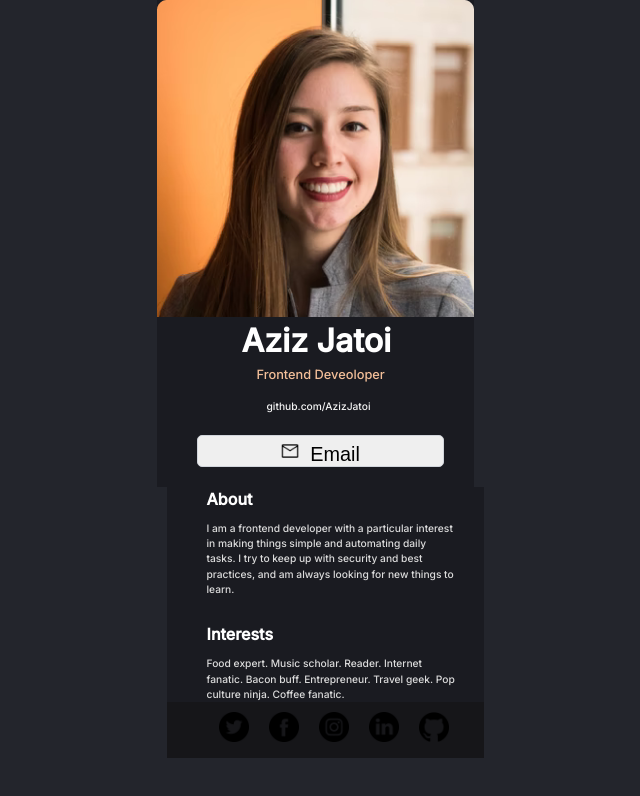
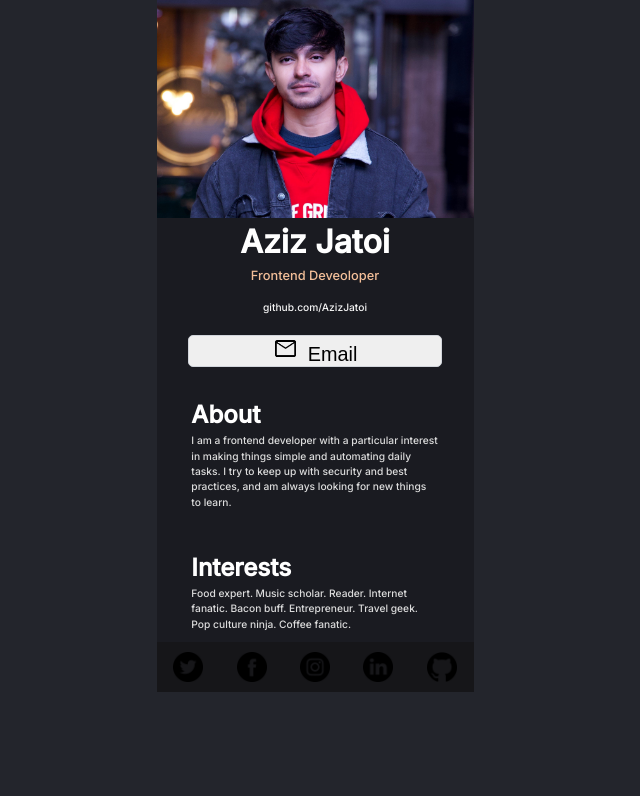
Before and after one commit to AzizJatoi/Digital-Business-Card, a React app: page / in a window 1280 px wide. Shown: the whole page, without its empty margins (325-965 px from the left). Built offline with nearby package versions, Linux system fonts and the light colour scheme.

Commit message:
changes to the img

```diff
--- a/public/index.html
+++ b/public/index.html
@@ -2,7 +2,7 @@
 <html lang="en">
   <head>
     <meta charset="utf-8" />
-    <link rel="icon" href="%PUBLIC_URL%/favicon.ico" />
+    <!-- <link rel="icon" href="%PUBLIC_URL%/favicon.ico" /> -->
     <link href="https://fonts.googleapis.com/css2?family=Inter:wght@500&display=swap" rel="stylesheet">
     <meta name="viewport" content="width=device-width, initial-scale=1" />
     <meta name="theme-color" content="#000000" />
@@ -25,7 +25,7 @@
       work correctly both with client-side routing and a non-root public URL.
       Learn how to configure a non-root public URL by running `npm run build`.
     -->
-    <title>React App</title>
+    <title>Digital Business Card</title>
   </head>
   <body>
     <noscript>You need to enable JavaScript to run this app.</noscript>
--- a/src/App.css
+++ b/src/App.css
@@ -9,96 +9,86 @@ body {
     font-family: 'Inter';
     line-height: 1.5;
 }
+
+img {
+    margin: auto;
+    display: block;
+    width: 100%;
+}
+
+.header, .main-section, footer {
+    width: 100%;
+    max-width: 317px;
+    margin: 0 auto;
+}
 .header {
     background-color: #1A1B21;
-    width: 317px;
-    margin-left: auto;
-    margin-right: auto;
+    text-align: center;
 }
-.info {
-    margin-left: 85px;
-    margin-right: auto;
-    width: 317px;
-    align-items: center;
 
-}
 .profile-photo {
-    width: 317px;
     display: block;
-    margin-left: auto;
-    margin-right: auto;
 }
 h1 {
     font-size: 2rem;
     font-weight: 700;
     color: #FFFFFF;
-
 }
 .profession {
     color: #F3BF99;
     font-size: 12.8px;
-    margin-left: 15px;
 }
 .github-link {
     color: #F5F5F5;
     font-size: 10.24px;
-    margin-left: 25px;
     margin-top: 15px;
-    align-items: center;
-    margin-bottom: 20px;
 }
 button{
-    width: 247px;
-    margin-left: -45px;
-    margin-bottom: 20px;
     font-size: 1.24rem;
     border-radius: 5px;
     border: 1px solid #D1D5DB;
-    position: relative;
+    width: 80%;
+    margin-top: 20px;
 }
+
 .mail-icon {
-    width: 20px;
+    width: 25px;
+    display: inline-block;
     margin-right: 10px;
-    margin-top: 5px;
 }
+
 .main-section{
     background-color: #1A1B21;
     line-height: 1.5;
-    position: absolute;
-    left: 38.4%;
-    width: 317px;
+    flex: 1;
 }
 h2{
-    width: 247px;
-    margin-left: 40px;
     font-weight: 700;
-    font-size: 16px;
+    margin-left: 11%;
+    padding-top: 30px;
+    flex-wrap: wrap;
+
 }
 .paragraph {
-    max-width: 250px;
-    margin-left: 40px;
     font-size: 10.24px;
     color: #DCDCDC;
-    margin-top: 10px;
-    position: relative;
+    width: 247px;
+    margin-left: 11%;
+    padding-bottom: 10px;
 
-}
-.Interest-title {
-    margin-top: 25px;
 }
 
 .footer-icons{
-    position: relative;
-    width: 30px;
-    left: 15%;
-    margin-right: 20px;
     cursor: pointer;
 }
 footer {
     background-color: #161619;
-    position: relative;
-    width: 317px;
-    left: 38.4%;
-    bottom: -215px;
-    padding: 10px 7px;
+    display: flex;
+    padding-top: 10px;
+    padding-bottom: 10px;
+    justify-content: space-around;
 }
+
+footer img {
+    width: 30px;
+}
--- a/src/Header.js
+++ b/src/Header.js
@@ -4,7 +4,7 @@ function Header() {
   return (
     <div>
       <header className='header'>
-      <img src={require('../src/images/Rectangle.png')} alt="person" className="profile-photo" />
+      <img src={require('../src/images/Aziz.JPG')} alt="person" className="profile-photo" />
       <div className='info'>
         <h1>Aziz Jatoi</h1>
         <p className='profession'>Frontend Deveoloper</p>
```
